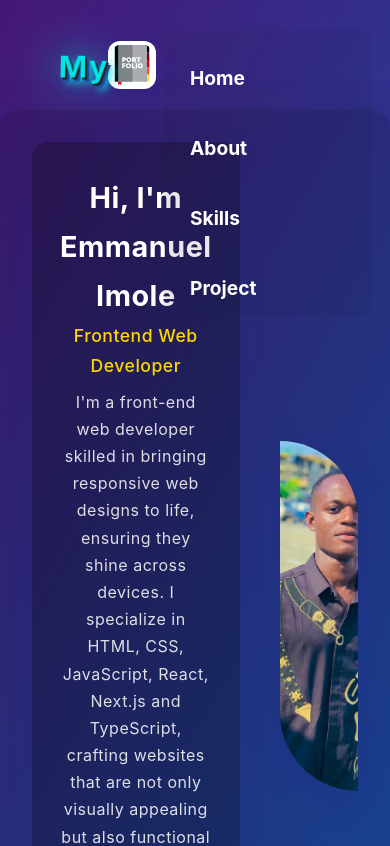
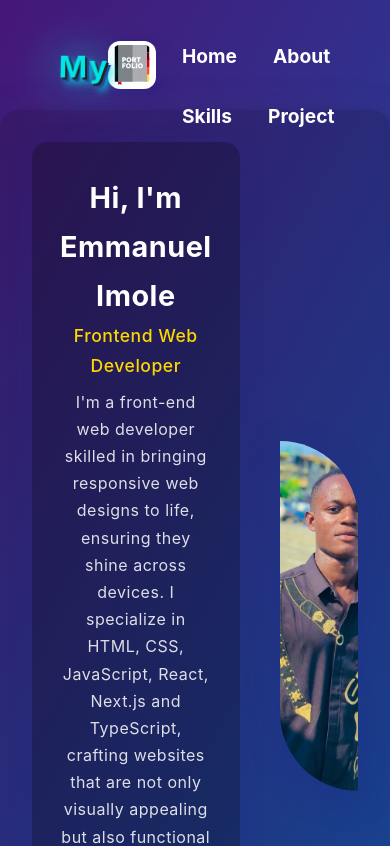
Before and after one commit to imoleayomi19/My-Portfolio, a Next.js app: page / in a window 390 px wide. Shown: the top 846 px of the page. Built offline with nearby package versions, Linux system fonts and the light colour scheme.

Commit message:
Refactor mobile styles; clean up unused nav styles and improve layout properties

```diff
--- a/src/app/mobile.css
+++ b/src/app/mobile.css
@@ -23,12 +23,7 @@
     margin-right: 8px;
   }
 
-  .nav {
-
-  }
-
-  .content {
-    max-width: 1000px;
+  .content {max-width: 1000px;
     width: 100%;
     margin: 60px auto 0 auto;
     display: flex;
@@ -36,8 +31,7 @@
     align-items: center;
     justify-content: center;
     color: #fff;
-    box-shadow: 0 8px 32px 0 rgba(31, 38, 135, 0.37),
-      0 16px 48px 0 rgba(117, 82, 82, 0.25), 0 1.5px 10px 0 rgba(0, 0, 0, 0.15);
+    box-shadow: 0 8px 32px 0 rgba(31, 38, 135, 0.37), 0 16px 48px 0 rgba(117, 82, 82, 0.25), 0 1.5px 10px 0 rgba(0, 0, 0, 0.15);
     background: rgba(0, 0, 0, 0.15);
     border-radius: 20px;
     padding: 32px;
@@ -50,7 +44,6 @@
     height: 350px;
     margin-left: 40px;
     border-radius: 50px;
-  }
   }
 
   .home-btn {
@@ -85,31 +78,19 @@
     width: 100%;
     gap: 16px;
   }
-
-@media (max-width: 768px) {
   nav {
-    width: 100%;
-    margin-top: 14px;
-    display: flex;
-    flex-wrap: wrap;
-    gap: 10px;
-    justify-content: flex-start;
-    background: rgba(34, 34, 68, 0.10);
-    padding: 8px 0;
-    border-radius: 10px;
-  }
-
-  .nav {
-    font-size: 1rem;
-    margin: 0 0.5rem;
-    padding: 8px 16px;
+    font-family: 'Inter', sans-serif;
+    list-style: none;
+    color: #fff;
+    text-decoration: none;
+    font-weight: 700;
+    transition: color 0.2s, background 0.2s, padding 0.2s, border-radius 0.2s;
+    font-size: 1.2rem;
+    /* padding: 8px 18px; */
     border-radius: 8px;
-    background: transparent;
-    color: #fff;
-    font-weight: 600;
-    text-decoration: none;
-    transition: background 0.2s, color 0.2s;
+    /* margin-top: 20px; */
     display: inline-block;
+    position: relative;
   }
 
   .nav:hover,
@@ -117,4 +98,5 @@
     background: linear-gradient(90deg, #2575fc 0%, #6a11cb 100%);
     color: #fff;
   }
+
 }
```
Lines whose indentation alone changed are shown as unchanged.
